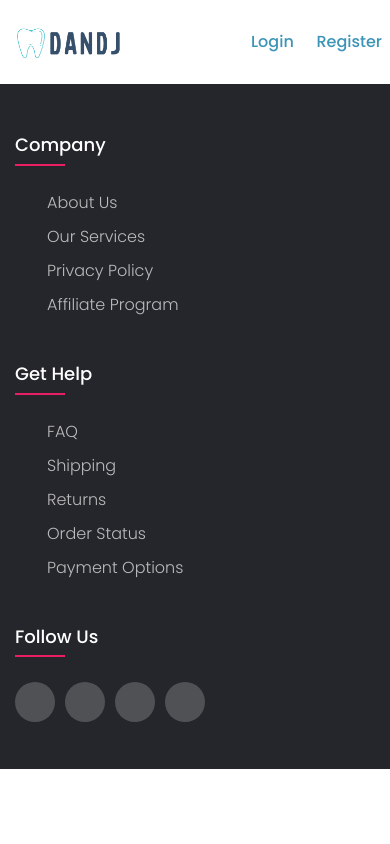
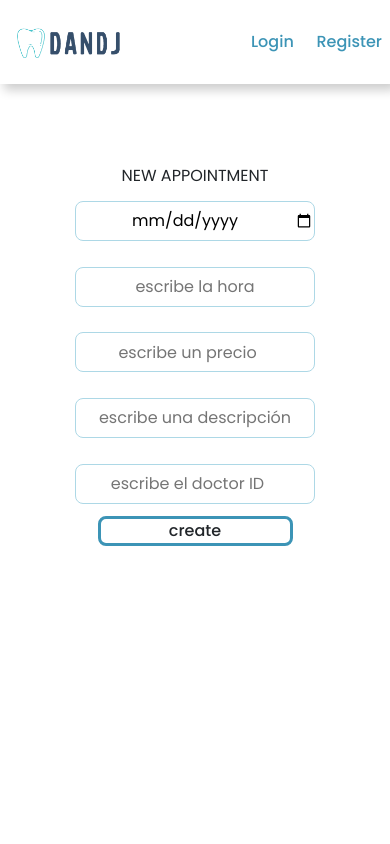
Before and after one commit to jordijerico/ClinicaDentalFrontEnd, a React (Vite) app: page /newappointment in a window 390 px wide. Shown: the top 844 px of the page. Built offline with nearby package versions, Linux system fonts and the light colour scheme.

Commit message:
Create appointment added, but not working yet...Pending to fix. Styles added to admin panel and appointment added (responsive)

```diff
--- a/package.json
+++ b/package.json
@@ -12,6 +12,7 @@
     "@reduxjs/toolkit": "^1.9.3",
     "axios": "^1.3.4",
     "bootstrap": "^5.2.3",
+    "dayjs": "^1.11.7",
     "jsonwebtoken": "^9.0.0",
     "react": "^18.2.0",
     "react-bootstrap": "^2.7.2",
--- a/src/common/AppointmentCard/AppointmentCard.css
+++ b/src/common/AppointmentCard/AppointmentCard.css
@@ -1,18 +1,19 @@
-.ptitle{
+.ptitle {
     font-weight: 600;
 }
 
-.cardStyle{
+.cardStyle {
     width: 90vw;
+
 }
 
-.gridStyle{
- grid-template-columns: '1fr';
+.gridStyle {
+    grid-template-columns: '1fr';
 
 }
 
 @media (min-width:900px) {
-    .cardStyle{
-        width: 30vw;
+    .cardStyle {
+        width: 25vw;
     }
 }
--- a/src/common/AppointmentCard/AppointmentCard.jsx
+++ b/src/common/AppointmentCard/AppointmentCard.jsx
@@ -6,15 +6,13 @@ export function AppointmentCard({ appointment }) {
             <Card.Body>
 
                 <Card.Title style={{ textAlign: 'center', fontSize: 'large' }}>{"Appointment ID: " + appointment.id}</Card.Title>
-                <Card.Text className='cardtext gridStyle'  style={{ display: 'grid' }}>
+                <Card.Text className='cardtext gridStyle' style={{ display: 'grid', fontSize: 'large', fontWeight: '500' }}>
 
-                    <p className='ptitle'> Date:</p> {appointment.date} <br />
-                    <p className='ptitle'> Hour:</p> {appointment.hour} <br />
-                    <p className='ptitle'> Price:</p>{appointment.price + "€"} <br />
-                    <p className='ptitle'> About:</p>{appointment.about} <br />
-                    <p className='ptitle'> Doctor:</p> {appointment.doctor_id} <br />
-                    <p className='ptitle'> Client:</p>{appointment.client_id} <br />
-
+                    Date: {appointment.date} <br />
+                    Hour: {appointment.hour} <br />
+                    Price: {appointment.price + "€"} <br />
+                    About: {appointment.about} <br />
+                    Doctor: {appointment.doctor_id} <br />
 
                 </Card.Text>
 
--- a/src/pages/AdminPanel/AdminPanel.css
+++ b/src/pages/AdminPanel/AdminPanel.css
@@ -12,12 +12,14 @@
     font-size: larger;
     font-weight: 600;
     margin: 1em;
+
 }
 
 .gridClients {
     display: grid;
     grid-template-columns: 1fr;
     gap: 1em;
+    margin-bottom: 2em;
 }
 
 @media (min-width:900px) {
--- a/src/pages/Appointments/Appointment.css
+++ b/src/pages/Appointments/Appointment.css
@@ -1,29 +1,57 @@
 .appointmentDesign {
-    height: 90vh;
+    height: 100vh;
     width: 100vw;
     background-color: transparent;
-
-    flex-direction: column;
     border-radius: 2em;
 }
 
-.gridAppointments{
+.gridAppointments {
     display: grid;
-    grid-template-columns: 1fr ;
+    grid-template-columns: 1fr;
     gap: 2em;
 }
 
-.titleAppointments{
+.titleAppointments {
     text-align: center;
     margin: 1em;
+    font-size: larger;
     font-weight: 500;
+}
+
+.btnNewAppt {
+    cursor: pointer;
+    font-weight: 500;
+    display: flex;
+
+    justify-content: center;
+    align-items: center;
+    width: 50vw;
+    border: 0.2em solid rgb(60, 148, 182);
+    border-radius: 0.5em;
+    margin-bottom: 1em;
+}
+
+.centerDiv {
+    display: flex;
+    align-items: center;
+    justify-content: center;
+}
+
+.btnNewAppt:hover {
+    background-color: rgb(187, 211, 230);
+
+    transition: 0.3s;
 }
 
 @media (min-width:900px) {
 
     .gridAppointments {
+        grid-template-columns: 1fr 1fr 1fr;
+    }
 
-        grid-template-columns: 1fr 1fr 1fr;
 
+    .btnNewAppt {
+        width: 20vw;
+        font-size: larger;
     }
 }
--- a/src/pages/Appointments/Appointment.jsx
+++ b/src/pages/Appointments/Appointment.jsx
@@ -5,9 +5,10 @@ import { getAllAppointmentsByUser } from '../../services/apiCalls'
 import { userData } from '../userSlice'
 import AppointmentCard from "../../common/AppointmentCard/AppointmentCard"
 import "./Appointment.css"
+import { useNavigate } from 'react-router-dom'
 export const Appointment = () => {
 
-
+    const navigate = useNavigate();
     const [getAppointments, setAppointments] = useState([])
     const datosCredencialesRedux = useSelector(userData);
 
@@ -35,18 +36,18 @@ export const Appointment = () => {
 
     return (
         <Container fluid className="appointmentDesign">
-            <div className="titleAppointments">Your Appointments</div>
+            <div className="titleAppointments">YOUR APPOINTMENTS</div>
+            <div className='centerDiv'>
+            <div className='btnNewAppt' onClick={()=> navigate("/newappointment")}> New Appointment</div>
+            </div>
             <div className="gridAppointments">
             {getAppointments.map(appt => {
                 return (
-
                         <AppointmentCard key={appt.id} appointment={appt} />
-
-
-
                 )
             })}
             </div>
+
         </Container>
 
     )
--- a/src/pages/Body/Body.jsx
+++ b/src/pages/Body/Body.jsx
@@ -4,6 +4,7 @@ import { AdminPanel } from "../AdminPanel/AdminPanel";
 import { Appointment } from "../Appointments/Appointment";
 import { Home } from "../Home/Home";
 import { Login } from "../Login/Login";
+import { NewAppointment } from "../NewAppointment/NewAppointment";
 import { Profile } from "../Profile/Profile";
 import { Register } from "../Register/Register";
 
@@ -17,6 +18,7 @@ export const Body = () => {
                 <Route path="/profile" element={<Profile />} />
                 <Route path="/admin" element={<AdminPanel />} />
                 <Route path="/appointments" element={<Appointment />} />
+                <Route path="/newappointment" element={<NewAppointment />} />
 
 
             </Routes>
--- /dev/null
+++ b/src/pages/NewAppointment/NewAppointment.css
@@ -0,0 +1,13 @@
+
+
+.newAppointmentFormDesign{
+    height: 90vh;
+    width: 100vw;
+    background-color: transparent;
+    display: flex;
+    justify-content: flex-start;
+    margin-top: 5em;
+    align-items: center;
+    flex-direction: column;
+    border-radius: 2em;
+}
--- /dev/null
+++ b/src/pages/NewAppointment/NewAppointment.jsx
@@ -0,0 +1,118 @@
+import React, { useState } from 'react'
+import { useNavigate } from 'react-router-dom';
+import { InputText } from '../../common/InputText/InputText';
+import { newAppointment } from '../../services/apiCalls';
+import "./NewAppointment.css"
+
+export const NewAppointment = () => {
+    const navigate = useNavigate();
+
+    // const [fecha, setFecha] = useState(new Date());
+
+    // useEffect(() => {
+
+    //     console.log("Fecha escogida: ", dayjs(fecha).format('dddd DD MMMM YYYY'));
+
+    //     let fechaBackend = dayjs(fecha).format("YYYY MM DD");
+
+    //     console.log(fechaBackend)
+
+    // }, [fecha]);
+
+
+    const [credenciales, setCredenciales] = useState({
+        date: "",
+        hour: "",
+        price: "",
+        about: "",
+        doctor_id: "",
+        client_id: 3
+
+    });
+
+
+
+    const inputHandler = (e) => {
+        setCredenciales((prevState) => ({
+            ...prevState,
+            [e.target.name]: e.target.value,
+        }));
+    };
+
+
+    const createAppointment = () => {
+
+        newAppointment(credenciales)
+            .then(
+                userData => {
+                    setTimeout(() => {
+                        navigate("/appointments")
+                    }, 1000);
+                }
+            )
+            .catch(error => console.log(error));
+    }
+
+
+
+    return (
+
+
+        <div className='newAppointmentFormDesign'>
+            <div>NEW APPOINTMENT</div>
+
+            <InputText
+                type="date"
+                name="date"
+                placeholder="escribe la fecha"
+                changeFunction={(e) => inputHandler(e)}
+            // validateFunction={(e) => inputValidate(e)}
+            />
+            {/* <div>{credencialesError.nameError}</div> */}
+
+            <InputText
+                type="text"
+                name="hour"
+                placeholder="escribe la hora"
+                changeFunction={(e) => inputHandler(e)}
+            // validateFunction={(e) => inputValidate(e)}
+            />
+            {/* <div>{credencialesError.surnameError}</div> */}
+
+            <InputText
+                type="number"
+                name="price"
+                placeholder="escribe un precio"
+                changeFunction={(e) => inputHandler(e)}
+            // validateFunction={(e) => inputValidate(e)}
+            />
+            {/* <div>{credencialesError.phoneError}</div> */}
+
+            <InputText
+                type="text"
+                name="about"
+                placeholder="escribe una descripción"
+                changeFunction={(e) => inputHandler(e)}
+            // validateFunction={(e) => inputValidate(e)}
+            />
+            {/* <div>{credencialesError.emailError}</div> */}
+
+            <InputText
+                type="number"
+                name="doctor"
+                placeholder="escribe el doctor ID"
+                changeFunction={(e) => inputHandler(e)}
+            // validateFunction={(e) => inputValidate(e)}
+            />
+            {/* <div>{credencialesError.passwordError}</div> */}
+
+
+
+
+            <div className="btnNewAppt" onClick={() => createAppointment()} >
+                create
+            </div>
+
+        </div>
+    )
+}
--- a/src/services/apiCalls.js
+++ b/src/services/apiCalls.js
@@ -5,17 +5,6 @@ const root = "https://clinicadentalbackend-production.up.railway.app"
 export const loginMe = async (body) => {
     return await axios.post(`${root}/auth/login`, body)
 }
-
-// export const getProfile = async (token) => {
-
-//     var config = {
-//         headers: {
-//             'Authorization': 'Bearer ' + token,
-//         }
-//     };
-//     return await axios.get(`${root}/user/profile`, config)
-// }
-
 
 export const getAllClientsByAdmin = async (token) => {
 
@@ -38,10 +27,17 @@ export const getAllAppointmentsByUser = async (token) => {
 }
 
 
-
-
-
 export const registerMe = async (body) => {
 
     return await axios.post(`${root}/auth/register`, body)
 }
+
+export const newAppointment = async (token, body) => {
+    var config = {
+        headers: {
+            'Authorization': 'Bearer ' + token,
+        }
+    };
+
+    return await axios.post(`${root}/appointment/appointment`, config, body)
+}
```
Also changed, not shown: 1 other file (tests, documents, lock files or other folders).
